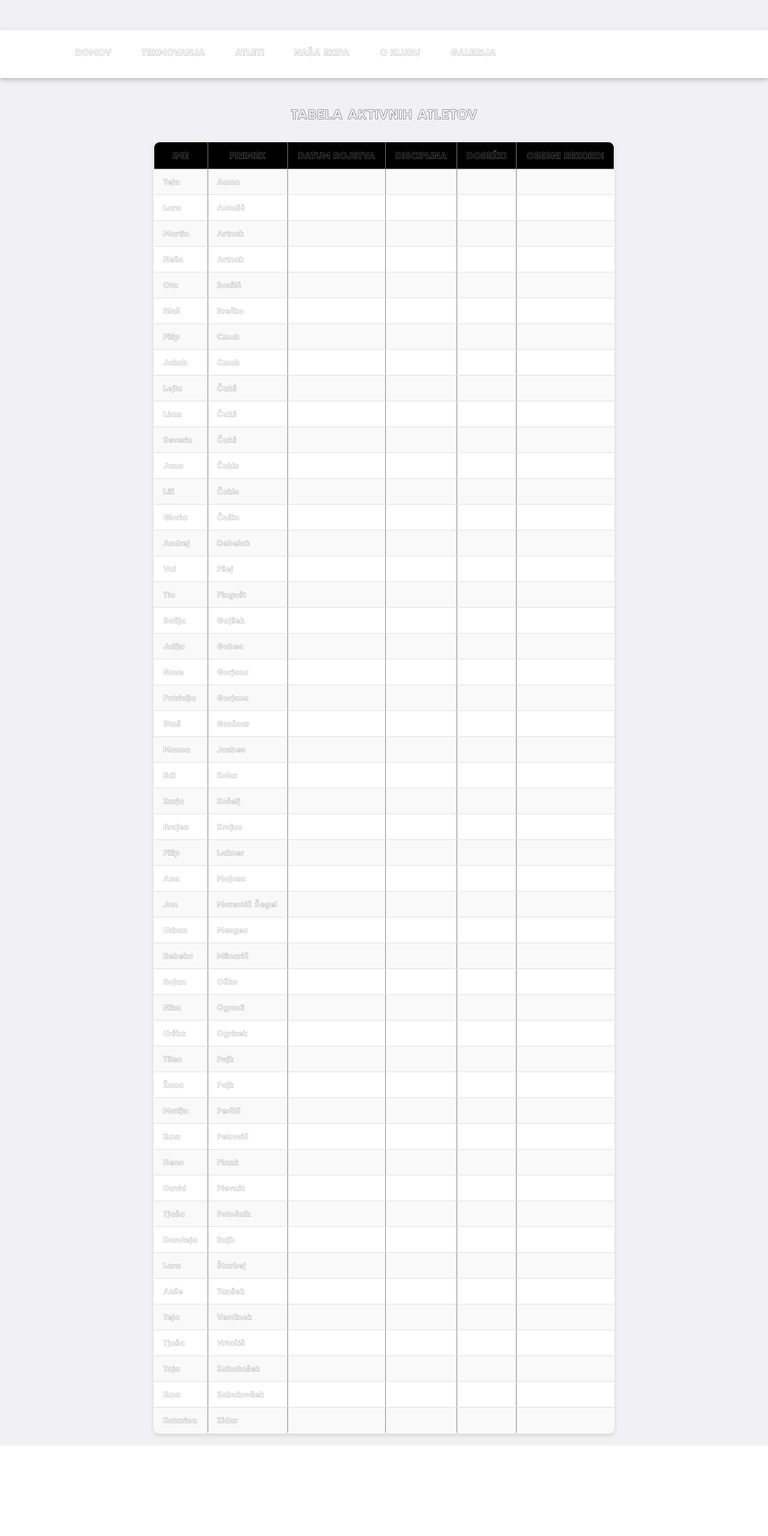
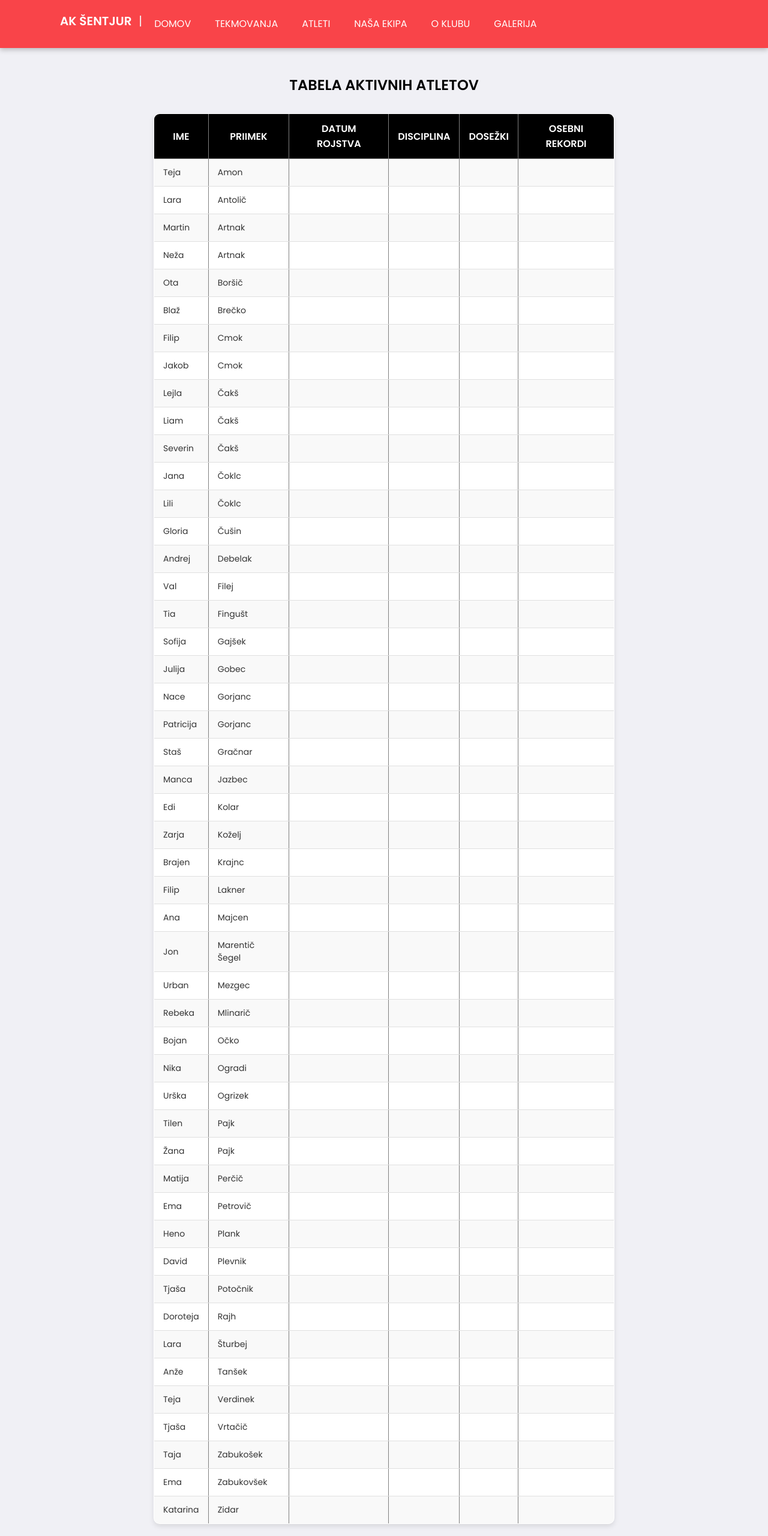
Before and after one commit to Cukec/ateltski-klub-sentjur, a PHP site: page /atleti-aktivni.php in a window 1280 px wide. Shown: the whole page at 60% size. Before the commit the page ends 2409 px from the top, so only its background shows below. Run offline with PHP 8.4, Linux system fonts and the light colour scheme.

Commit message:
Domov... + changes

```diff
--- a/sites/navigation.php
+++ b/sites/navigation.php
@@ -4,17 +4,19 @@
     <meta charset="UTF-8">
     <meta name="viewport" content="width=device-width, initial-scale=1.0">
     <style>
+       @import url('https://fonts.googleapis.com/css2?family=Poppins:wght@400;600&display=swap');
+
 body {
-            font-family: "MadeCarving";
+    font-family: 'Poppins', sans-serif;
     margin: 0;
     background-color: #ececec;
 }
 
+
 nav {
     height: 80px;
-            background-color: white;
+    background-color: #f94449;
     box-shadow: rgba(0, 0, 0, 0.24) 0px 3px 8px;
-            margin-top: 50px;
 }
 
 @font-face {
@@ -26,44 +28,46 @@
     list-style-type: none;
     margin: 0;
     padding: 0;
-            background-color: #333;
+    background-color: #f94449;
     padding-left: 100px;
+    height: 100%; /* Ensure ul fills the nav */
 }
 
 nav ul li {
     float: left;
-            margin-top: 7px;
+    margin-top: 0; /* Remove margin for alignment */
     position: relative; /* Important for dropdown positioning */
+    height: 100%; /* Ensure li fills the nav */
 }
 
 nav ul li a {
     display: block;
-            color: #444; /* Ensure text is white and visible */
+    color: white;
     text-align: center;
-            padding: 20px 25px; /* Adjust padding as necessary */
+    padding: 0 20px 0 20px;
     text-decoration: none;
     text-transform: uppercase;
-            box-sizing: border-box; /* Ensure padding is included in width */
+    box-sizing: border-box;
+    height: 80px; /* Match the height of the nav */
+    line-height: 80px; /* Center text vertically */
+    margin-bottom: 5px;
 }
 
-        /* Hover effect for main items */
 nav ul li a:hover {
-            background-color: #ddd;
-            color: black;
+    border-bottom: 4px solid #ffffff;
 }
 
 /* Dropdown menu */
 .dropdown-content {
-            display: none; /* Hidden by default */
+    display: none;
     position: absolute;
     background-color: white;
     min-width: 160px;
     box-shadow: 0px 4px 8px rgba(0, 0, 0, 0.2);
-
     z-index: 1;
-            top: 100%; /* Place dropdown directly below the menu */
-            left: 0; /* Align dropdown with the parent item */
-            margin-top: 0; /* Remove margin if necessary */
+    top: 100%;
+    left: 0;
+    margin-top: 0;
 }
 
 /* Links inside the dropdown */
@@ -79,9 +83,21 @@
     background-color: #ddd;
 }
 
-        .dropdown:hover .dropdown-content{
+.dropdown:hover .dropdown-content {
     display: block;
 }
+
+nav ul li img {
+    padding-top: 10%;
+    height: 80%;
+    width: 85%;
+    filter: drop-shadow(0px 4px 8px rgba(0, 0, 0, 0.5));
+}
+
+.1{
+    margin-left: 5vw;
+}
+
 
     </style>
 
@@ -89,7 +105,14 @@
 <body>
     <nav>
         <ul>
-        <li><a href="domov.php">domov</a></li>
+        <!-- Logo -
+        <li><img src="../assets/aksentjur-logo.png" alt=""></li>
+        -->
+
+        <li><p style="font-weight: bold; color: white; font-size: 2.5vh;">AK ŠENTJUR</p></li>
+        <li style="margin-left: 1%; color: #f5f5f5"><p style="font-size: 2.5vh;">|</p></li>
+
+        <li class="1"><a href="domov.php">domov</a></li>
         <li><a href="tekmovanja.php">tekmovanja</a></li>
 
         <!-- Atleti with Dropdown -->
--- a/sites/styles/domov.css
+++ b/sites/styles/domov.css
@@ -97,3 +97,8 @@ body {
     margin: 5px 0 0;
     font-size: 14px;
 }
+
+h1{
+    color: #444;
+    position: sticky;
+}
--- a/sites/tekmovanja.php
+++ b/sites/tekmovanja.php
@@ -23,8 +23,8 @@
 
         <!-- Past Events Section -->
         <div class="past-events">
-            <h2>Past Events</h2>
-            <!-- Novice (News) -->
+            <h2>Pretekle novice</h2>
+            <!-- Novice (News) //spremeni tako da bo class = past-dogodki (ne pozabit CSS) -->
             <div class="novice">
                 <div class="novica">
                     <h2>Novica 1</h2>
```
Also changed, not shown: sites/domov.php (+14 -0 lines), assets/aksentjur-logo.png (added), assets/atletski-klub-logo.jpg (deleted), assets/atletski-klub-logo.png (deleted). Lines whose indentation alone changed are shown as unchanged.
